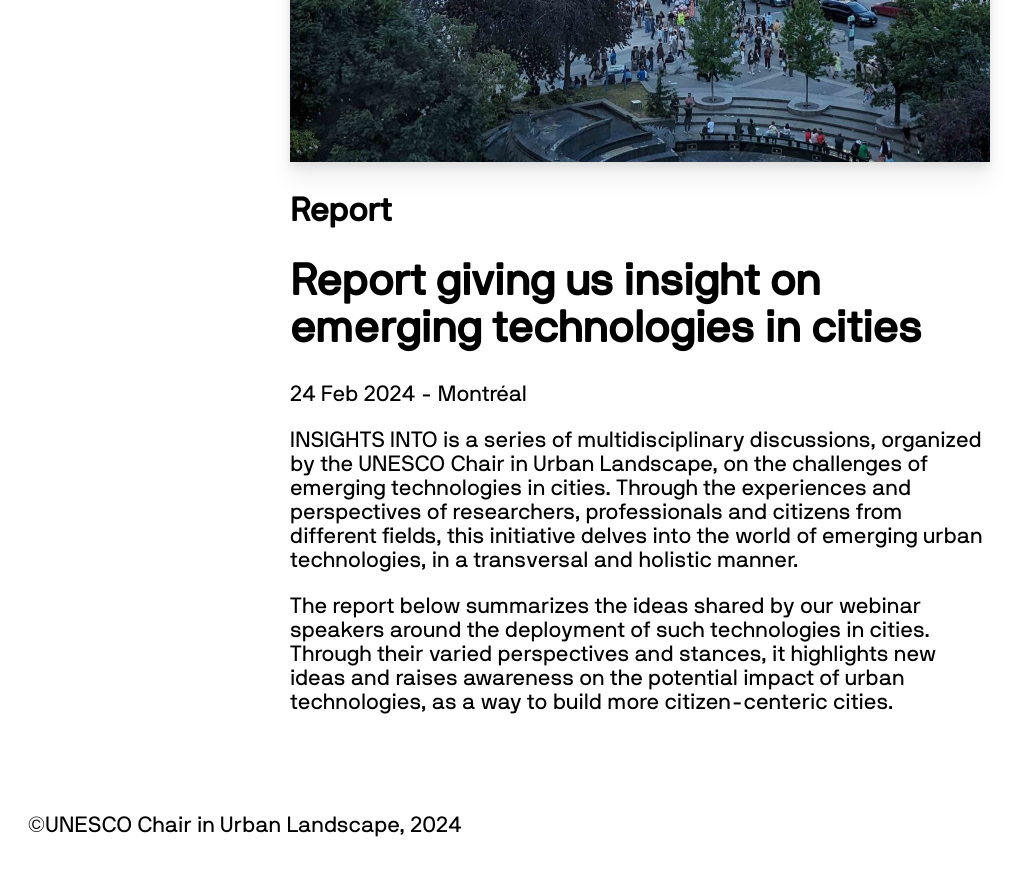
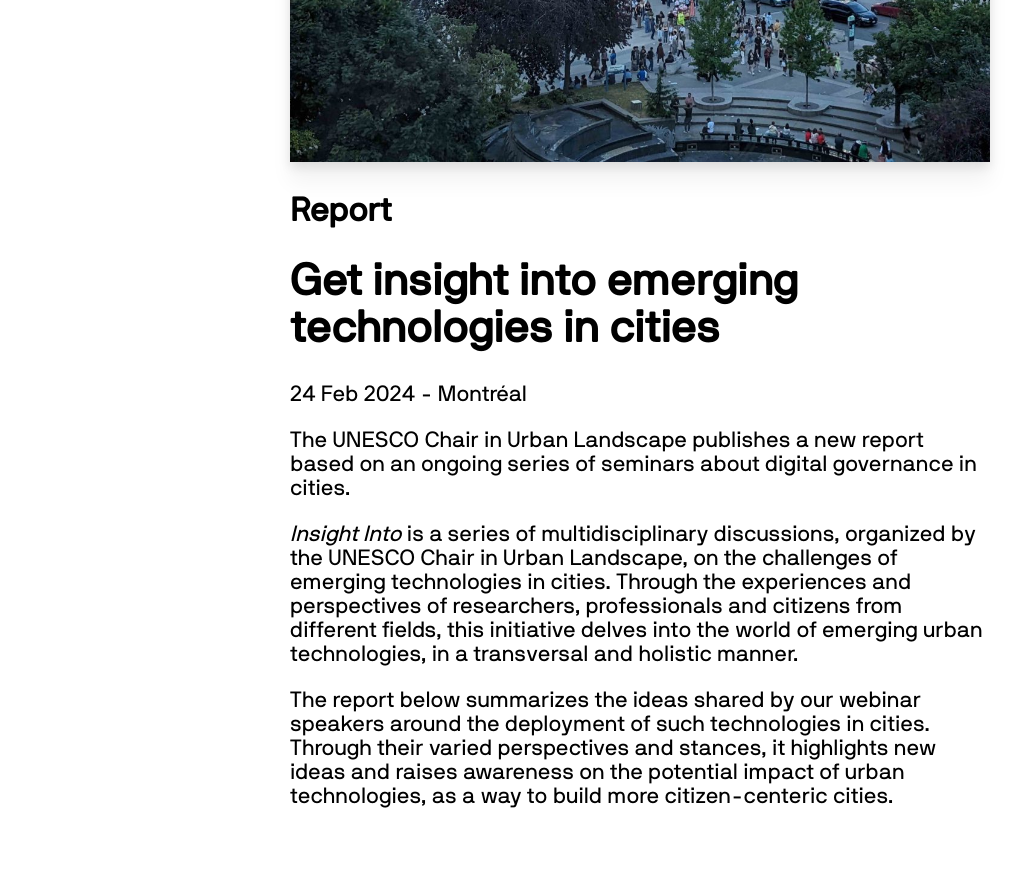
Before and after one commit to CUPUM/cupum.github.io, a Jekyll site: the page built from _posts/2024-02-24-insight_into_report.md, in a window 1280 px wide and 900 px high, scrolled down 837 px. Shown: the top 876 px of the window, without its empty margins (0-1028 px from the left). Built offline with Jekyll 4.4.1, drawn with Linux system fonts in a browser that asks for light colours.

Commit message:
Update title and description

```diff
--- a/_posts/2024-02-24-insight_into.markdown
+++ b/_posts/2024-02-24-insight_into_report.md
@@ -1,5 +1,5 @@
 ---
-title: Report giving us insight on emerging technologies in cities
+title: Get insight into emerging technologies in cities
 author: UNESCO Chair in Urban Landscape
 category: Report
 tags:
@@ -10,6 +10,8 @@ featured_img: /assets/images/IMG_0522.jpeg
 img_credit:
 alt:
 ---
-INSIGHTS INTO is a series of multidisciplinary discussions, organized by the UNESCO Chair in Urban Landscape, on the challenges of emerging technologies in cities. Through the experiences and perspectives of researchers, professionals and citizens from different fields, this initiative delves into the world of emerging urban technologies, in a transversal and holistic manner.
+The UNESCO Chair in Urban Landscape publishes a new report based on an ongoing series of seminars about digital governance in cities.
+
+*Insight Into* is a series of multidisciplinary discussions, organized by the UNESCO Chair in Urban Landscape, on the challenges of emerging technologies in cities. Through the experiences and perspectives of researchers, professionals and citizens from different fields, this initiative delves into the world of emerging urban technologies, in a transversal and holistic manner.
 
 The report below summarizes the ideas shared by our webinar speakers around the deployment of such technologies in cities. Through their varied perspectives and stances, it highlights new ideas and raises awareness on the potential impact of urban technologies, as a way to build more citizen-centeric cities.
```
